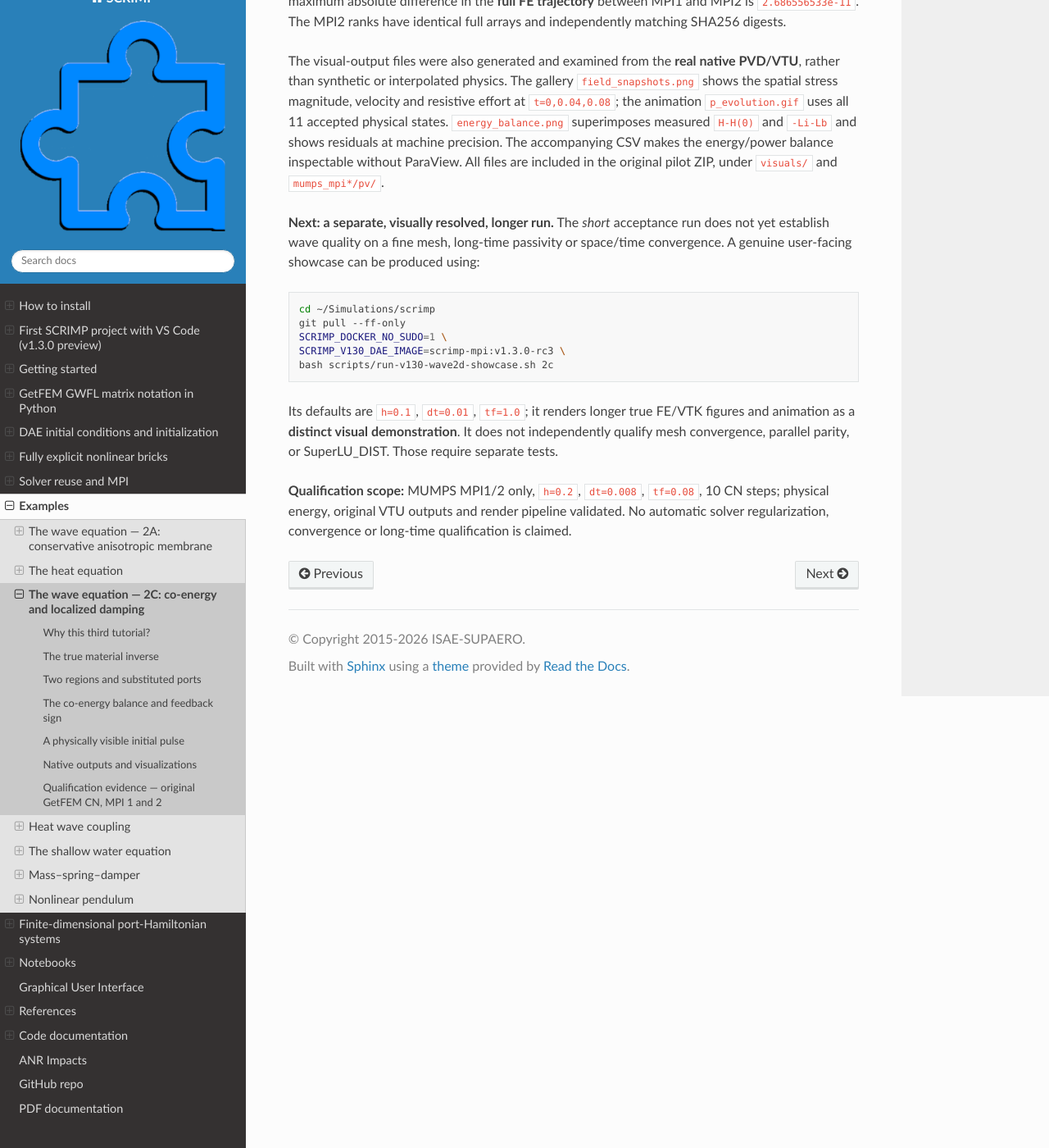
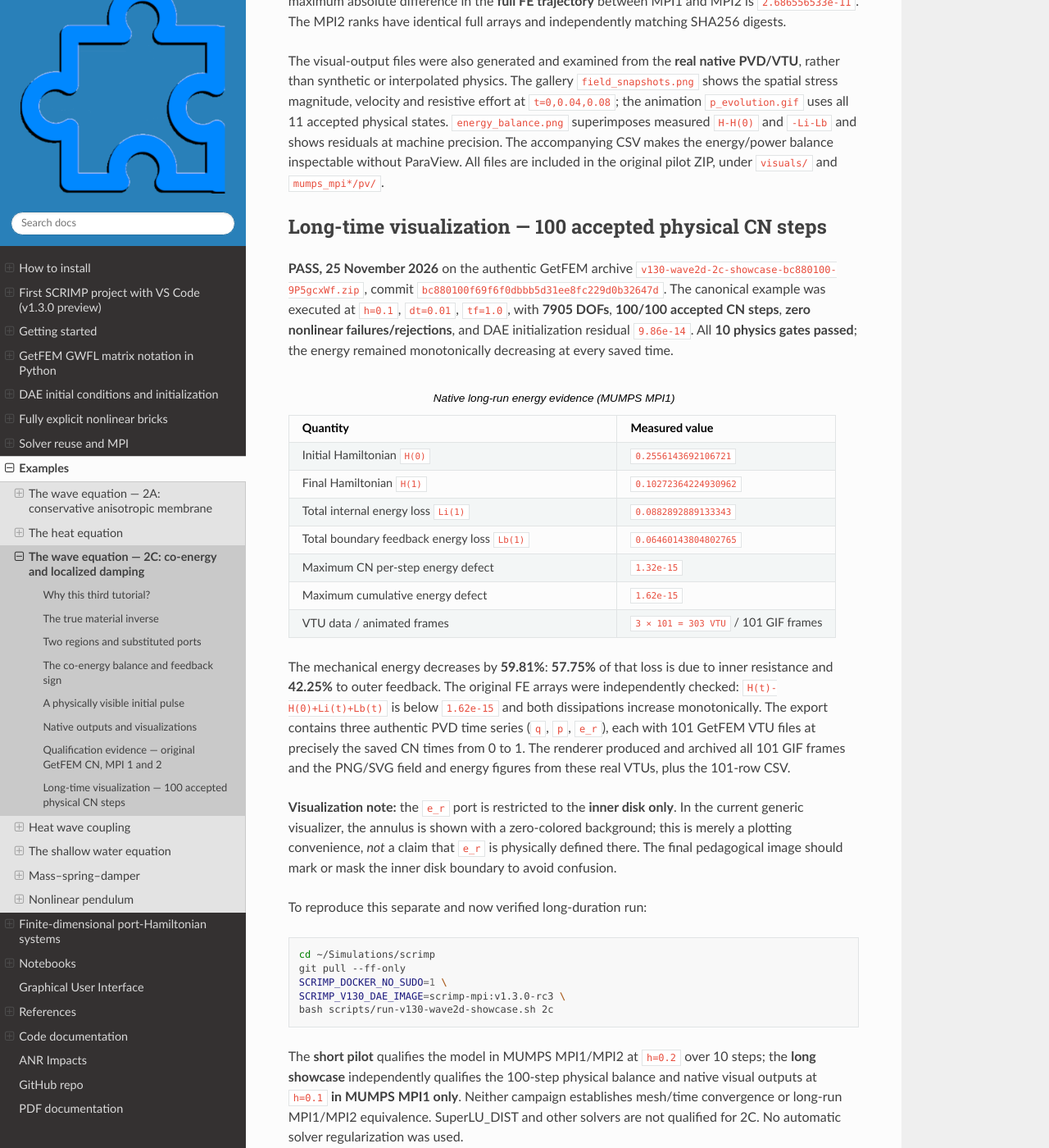
Before and after one commit to g-haine/scrimp, a Sphinx documentation site: the page built from docs/source/examples/wave_coenergy.rst, in a window 1280 px wide and 1400 px high, scrolled down 5109 px. Shown: the whole window at 82% size. Built offline with Sphinx 7.4.7 and the Read the Docs theme 3.1.0, drawn with Linux system fonts in a browser that asks for light colours; some of the changed text lies outside the part shown.

Commit message:
docs(sphinx): publish real 2C MUMPS long 100-step accepted physics and authentic visual assets

```diff
--- a/docs/source/examples/wave_coenergy.rst
+++ b/docs/source/examples/wave_coenergy.rst
@@ -252,10 +252,11 @@ rerun of the solver:
 
 The renderer also supports compatible archived 2A
 NPZ/PVD layouts. Use the case names in each archive.
-A later long-time demonstration should be assessed
-separately from this short physical acceptance,
-and its validated images may subsequently be integrated
-into the public Sphinx website.
+A separate long-time demonstration has now also
+passed its 100-step physical acceptance on MUMPS
+MPI1 (see below); those longer fields and animations
+should be considered for the public Sphinx gallery
+after labeling the inner damping region explicitly.
 
 Qualification evidence — original GetFEM CN, MPI 1 and 2
 -------------------------------------------------------
@@ -318,11 +319,67 @@ energy/power balance inspectable without ParaView.
 All files are included in the original pilot ZIP,
 under ``visuals/`` and ``mumps_mpi*/pv/``.
 
-**Next: a separate, visually resolved, longer run.**
-The *short* acceptance run does not yet establish
-wave quality on a fine mesh, long-time passivity
-or space/time convergence. A genuine user-facing
-showcase can be produced using:
+
+Long-time visualization — 100 accepted physical CN steps
+-------------------------------------------------------
+
+**PASS, 25 November 2026** on the authentic GetFEM
+archive ``v130-wave2d-2c-showcase-bc880100-9P5gcxWf.zip``,
+commit ``bc880100f69f6f0dbbb5d31ee8fc229d0b32647d``.
+The canonical example was executed at ``h=0.1``,
+``dt=0.01``, ``tf=1.0``, with **7905 DOFs**,
+**100/100 accepted CN steps**, **zero nonlinear
+failures/rejections**, and DAE initialization
+residual ``9.86e-14``. All **10 physics gates
+passed**; the energy remained monotonically
+decreasing at every saved time.
+
+.. list-table:: Native long-run energy evidence (MUMPS MPI1)
+   :header-rows: 1
+   :widths: 60 40
+
+   * - Quantity
+     - Measured value
+   * - Initial Hamiltonian ``H(0)``
+     - ``0.2556143692106721``
+   * - Final Hamiltonian ``H(1)``
+     - ``0.10272364224930962``
+   * - Total internal energy loss ``Li(1)``
+     - ``0.0882892889133343``
+   * - Total boundary feedback energy loss ``Lb(1)``
+     - ``0.06460143804802765``
+   * - Maximum CN per-step energy defect
+     - ``1.32e-15``
+   * - Maximum cumulative energy defect
+     - ``1.62e-15``
+   * - VTU data / animated frames
+     - ``3 × 101 = 303 VTU`` / 101 GIF frames
+
+The mechanical energy decreases by **59.81%**:
+**57.75%** of that loss is due to inner resistance
+and **42.25%** to outer feedback. The original
+FE arrays were independently checked:
+``H(t)-H(0)+Li(t)+Lb(t)`` is below
+``1.62e-15`` and both dissipations increase
+monotonically. The export contains three authentic
+PVD time series (``q``, ``p``, ``e_r``), each with
+101 GetFEM VTU files at precisely the saved CN
+times from 0 to 1. The renderer produced and
+archived all 101 GIF frames and the PNG/SVG
+field and energy figures from these real VTUs,
+plus the 101-row CSV.
+
+**Visualization note:** the ``e_r`` port is
+restricted to the **inner disk only**. In the
+current generic visualizer, the annulus is shown
+with a zero-colored background; this is merely
+a plotting convenience, *not* a claim that
+``e_r`` is physically defined there. The final
+pedagogical image should mark or mask the
+inner disk boundary to avoid confusion.
+
+To reproduce this separate and now verified
+long-duration run:
 
 .. code-block:: bash
 
@@ -332,16 +389,12 @@ showcase can be produced using:
    SCRIMP_V130_DAE_IMAGE=scrimp-mpi:v1.3.0-rc3 \
    bash scripts/run-v130-wave2d-showcase.sh 2c
 
-Its defaults are ``h=0.1``, ``dt=0.01``,
-``tf=1.0``; it renders longer true FE/VTK
-figures and animation as a **distinct visual
-demonstration**. It does not independently
-qualify mesh convergence, parallel parity, or
-SuperLU_DIST. Those require separate tests.
-
-**Qualification scope:** MUMPS MPI1/2 only,
-``h=0.2``, ``dt=0.008``, ``tf=0.08``,
-10 CN steps; physical energy, original VTU outputs
-and render pipeline validated. No automatic solver
-regularization, convergence or long-time
-qualification is claimed.
+The **short pilot** qualifies the model in
+MUMPS MPI1/MPI2 at ``h=0.2`` over 10 steps;
+the **long showcase** independently qualifies the
+100-step physical balance and native visual outputs
+at ``h=0.1`` **in MUMPS MPI1 only**.
+Neither campaign establishes mesh/time convergence
+or long-run MPI1/MPI2 equivalence. SuperLU_DIST
+and other solvers are not qualified for 2C.
+No automatic solver regularization was used.
```
